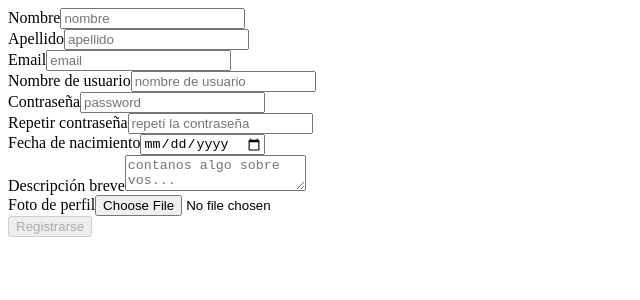
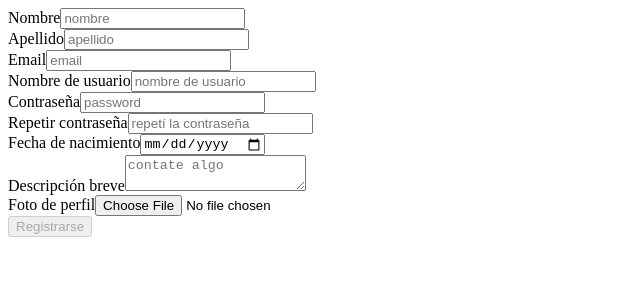
Before and after one commit to AFilippelli/AdrianFilippelli-TP2-2026-C1, an Angular app in the folder client/: page /registro in a window 1280 px wide. Shown: the top 300 px of the page, without its empty margins (0-640 px from the left). Built offline with nearby package versions, Linux system fonts and the light colour scheme.

Commit message:
cambio minimo

```diff
--- a/client/src/app/auth/registro/registro.html
+++ b/client/src/app/auth/registro/registro.html
@@ -96,7 +96,7 @@
 
     <div>
         <label for="descripcion_breve">Descripción breve</label>
-        <textarea name="descripcion_breve" id="descripcion_breve" formControlName="descripcion_breve" placeholder="contanos algo sobre vos..."
+        <textarea name="descripcion_breve" id="descripcion_breve" formControlName="descripcion_breve" placeholder="contate algo"
           [className]="formulario.get('descripcion_breve')?.errors !== null &&
           formulario.get('descripcion_breve')?.touched ? 'error' : ''"
         ></textarea>
```
